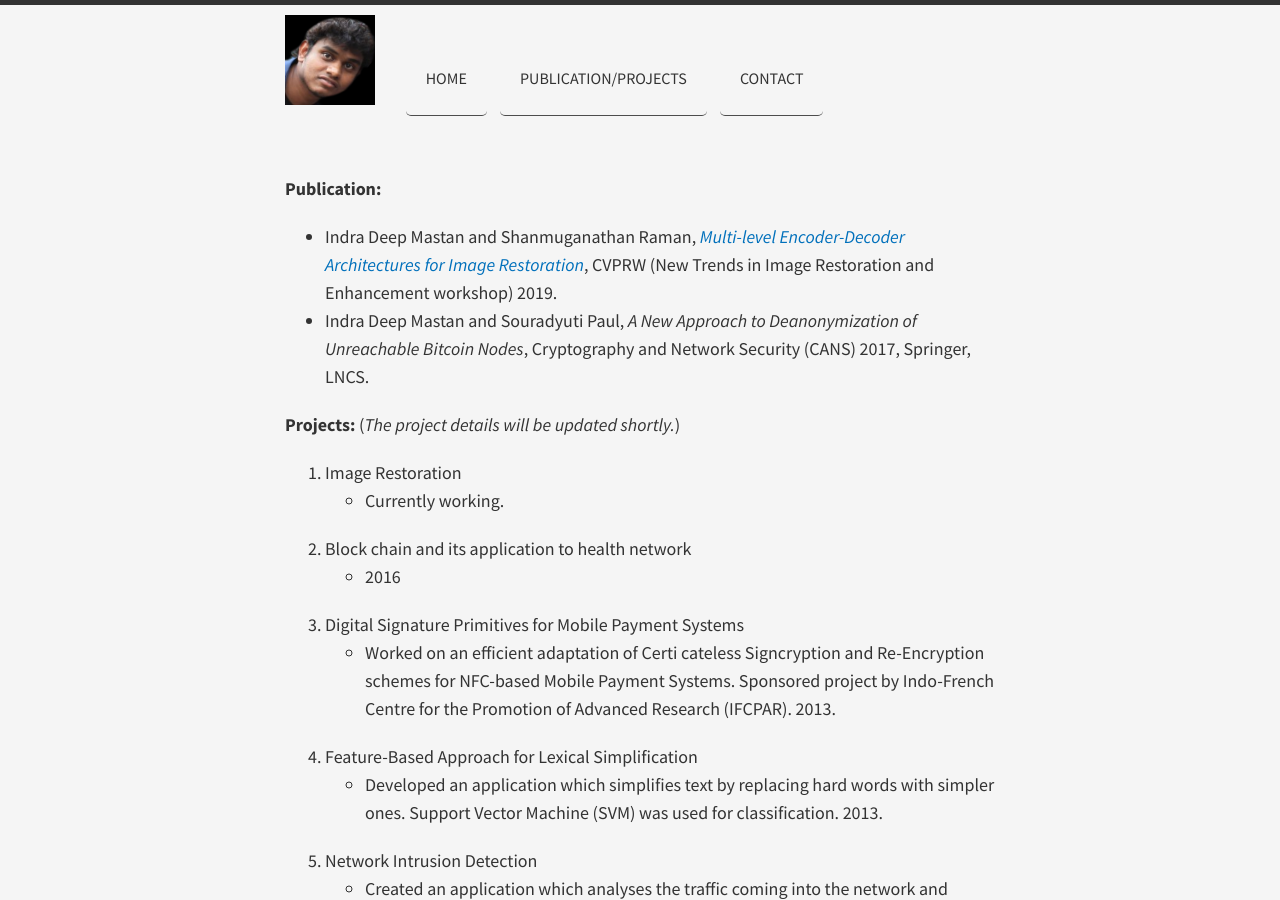
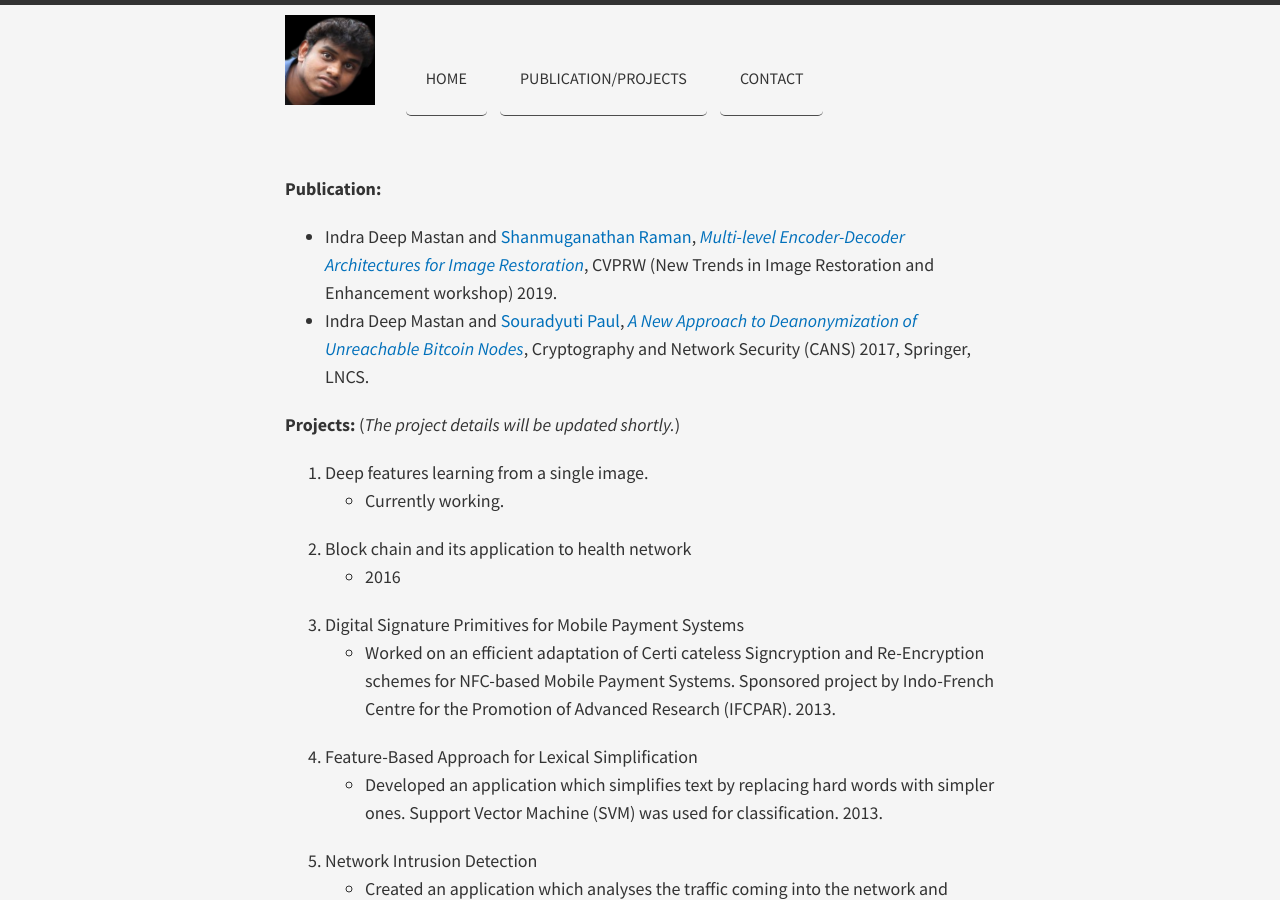
Before and after one commit to indramastan/indradeepmastan, a Jekyll site: the page built from projects/index.md, in a window 1280 px wide and 900 px high. Built offline with Jekyll 4.4.1, drawn with Linux system fonts in a browser that asks for light colours; nearby versions of some CDN libraries.

Commit message:
Update index.md

```diff
--- a/projects/index.md
+++ b/projects/index.md
@@ -3,12 +3,12 @@ layout: page
 title:
 ---
 **Publication:**
-- Indra Deep Mastan and Shanmuganathan Raman, *[Multi-level Encoder-Decoder Architectures for Image Restoration](https://arxiv.org/pdf/1905.00322.pdf)*, CVPRW (New Trends in Image Restoration and Enhancement workshop) 2019.
-- Indra Deep Mastan and Souradyuti Paul, *A New Approach to Deanonymization of Unreachable Bitcoin Nodes*, Cryptography and Network Security (CANS) 2017, Springer, LNCS.
+- Indra Deep Mastan and [Shanmuganathan Raman](https://people.iitgn.ac.in/~shanmuga/), *[Multi-level Encoder-Decoder Architectures for Image Restoration](https://arxiv.org/pdf/1905.00322.pdf)*, CVPRW (New Trends in Image Restoration and Enhancement workshop) 2019.
+- Indra Deep Mastan and [Souradyuti Paul](http://souradyuti.com/), *[A New Approach to Deanonymization of Unreachable Bitcoin Nodes](https://eprint.iacr.org/2018/243.pdf)*, Cryptography and Network Security (CANS) 2017, Springer, LNCS.
 
 **Projects:** (*The project details will be updated shortly.*)
 
-1. Image Restoration
+1. Deep features learning from a single image.
   - Currently working.
 
 2. Block chain and its application to health network
```
